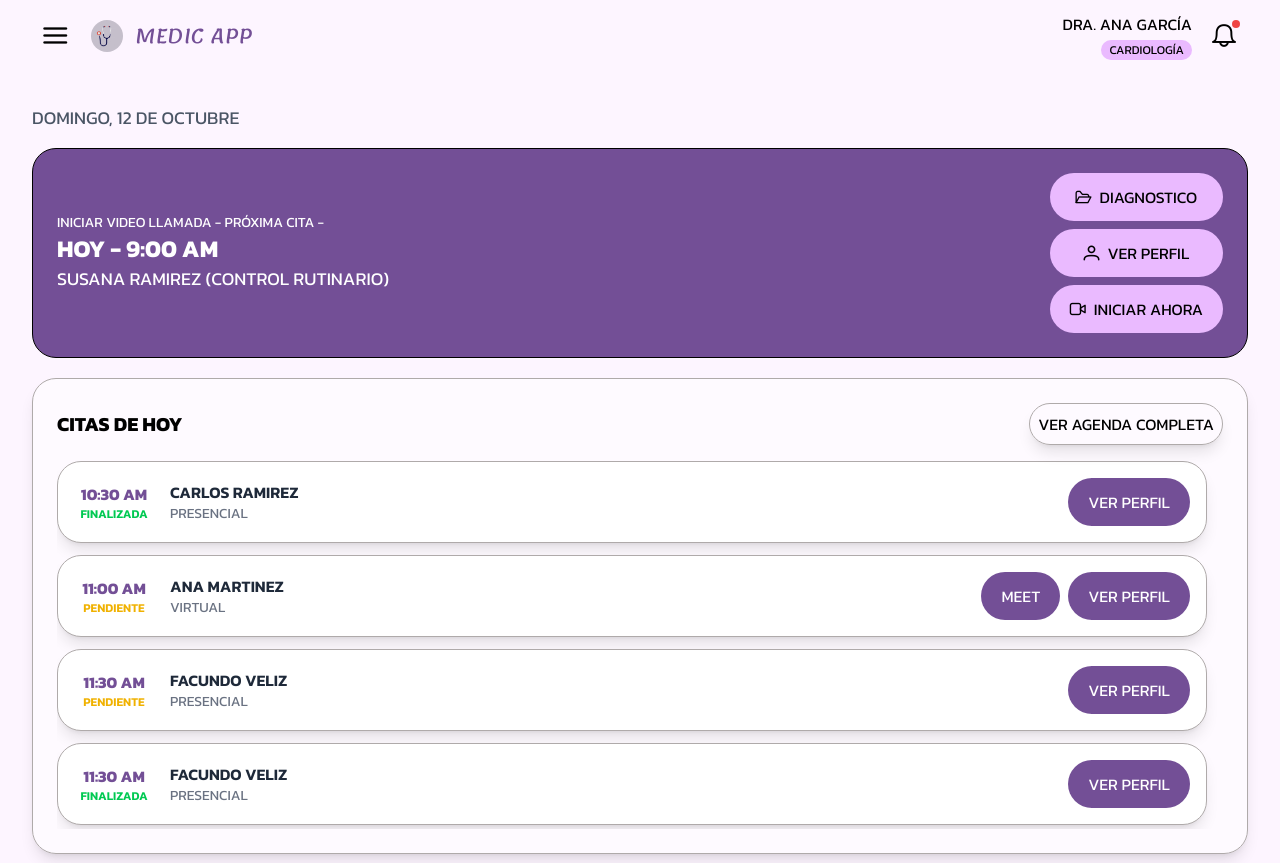
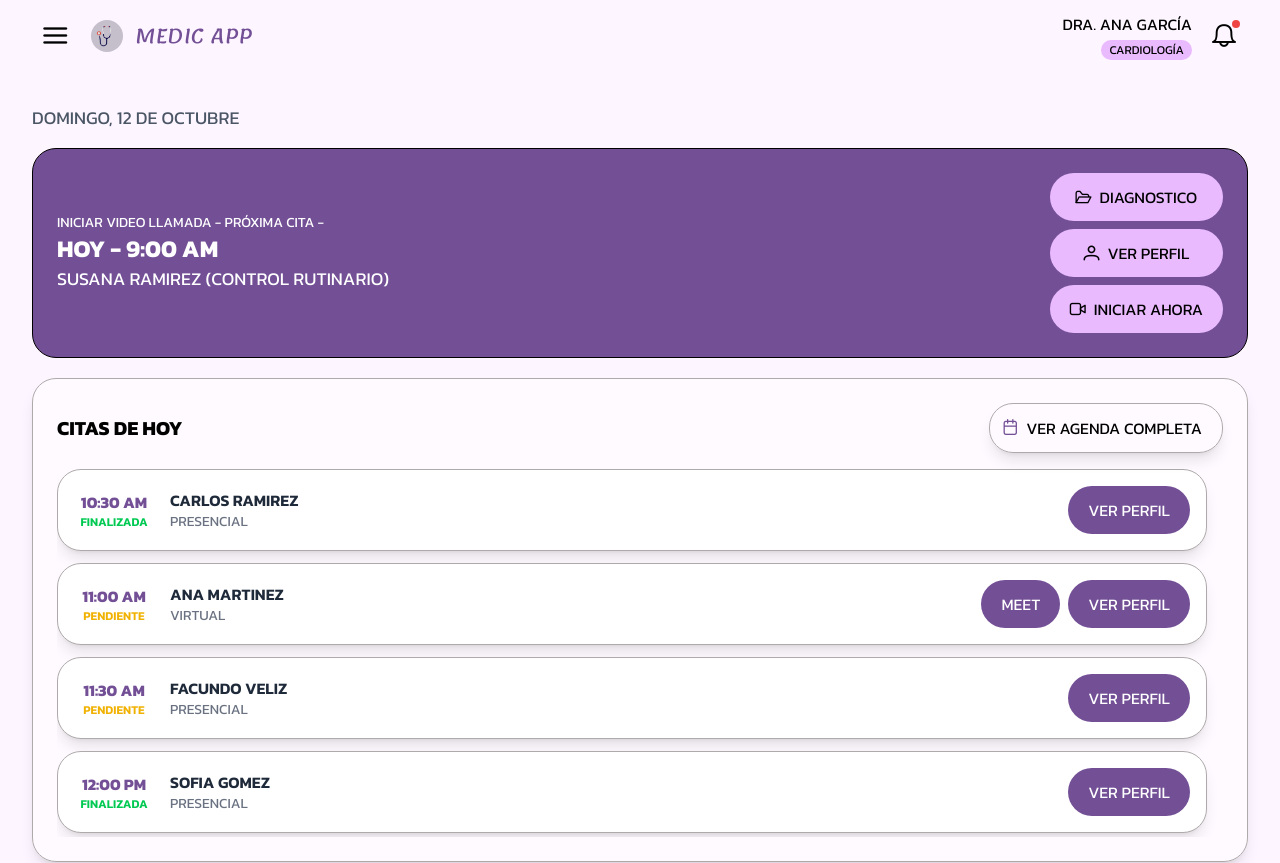
Before and after one commit to G20-NoCountry/g20-HealthTech, a React (Vite) app in the folder frontend/: page /dasboardMedico in a window 1280 px wide. Shown: the top 863 px of the page. Built offline with nearby package versions, Linux system fonts and the light colour scheme; a web font is replaced by a local one.

Commit message:
Se añade funcion a los botones de la vista del medico

```diff
--- a/frontend/src/components/DasboardMedico/AppointmentListItem.tsx
+++ b/frontend/src/components/DasboardMedico/AppointmentListItem.tsx
@@ -1,9 +1,12 @@
+import { Link } from "react-router";
+
 export interface Appointment {
   id: number;
   time: string;
   patientName: string;
   type: 'Presencial' | 'Virtual';
   status: 'Finalizada' | 'Pendiente';
+  patientId?: string;
 }
 
 interface AppointmentListItemProps {
@@ -27,12 +30,25 @@ export const AppointmentListItem = ({ appointment }: AppointmentListItemProps) =
           <p className="text-sm text-gray-500">{appointment.type}</p>
         </div>
       </div>
+
       <div className="flex gap-2 ">
         {isPending && appointment.type === 'Virtual' && (
-      <button className='bg-[#734F96] text-white rounded-full px-5 py-3 inline-block'>MEET</button>
+          <a
+            href="https://meet.google.com"
+            target="_blank"
+            rel="noopener noreferrer"
+            className='bg-[#734F96] text-white rounded-full px-5 py-3 inline-block hover:bg-[#EABAFF] transition-colors'
+          >
+            MEET
+          </a>
         )}
-      <button className='bg-[#734F96] text-white rounded-full px-5 py-3 inline-block'>VER PERFIL</button>
-      </div>
+        <Link
+          to={`/pacientes/${appointment.patientId || ''}`}
+          className='bg-[#734F96] text-white rounded-full px-5 py-3 inline-block hover:bg-[#EABAFF] transition-colors'
+        >
+          VER PERFIL
+        </Link>      </div>
     </div>
+
   );
 };
--- a/frontend/src/components/DasboardMedico/NextAppointmentCard.tsx
+++ b/frontend/src/components/DasboardMedico/NextAppointmentCard.tsx
@@ -1,14 +1,13 @@
 import { useNavigate } from "react-router";
 import { nextAppointment } from "./mockDoctorData";
 
-// Definimos la "forma" de los datos que espera este componente
 interface NextAppointment {
   patientName: string;
   reason: string;
   time: string;
   isToday: boolean;
-  meetLink?: string; // Opcional: un link para la videollamada
-  patientId?: string; // Opcional: un ID para ir al perfil
+  meetLink?: string; //  un link para la videollamada
+  patientId?: string; //  un ID para ir al perfil
 }
 
 interface NextAppointmentCardProps {
@@ -16,22 +15,16 @@ interface NextAppointmentCardProps {
 }
 
 export const NextAppointmentCard = ({ appointment }: NextAppointmentCardProps) => {
-  // 2. Usamos el hook de navegación
   const navigate = useNavigate();
-
-  // --- FUNCIONES PARA LOS BOTONES ---
-
-
   // Botón "Ver Perfil"
   const handleVerPerfil = () => {
-    // Navegamos a la ruta del perfil del paciente.
-    // El ID del paciente vendría en los datos del turno.
     if (appointment.patientId) {
       navigate(`/pacientes/${appointment.patientId}`);
     } else {
       alert('ID del paciente no encontrado.');
     }
   };
+
   return (
     <div className="bg-[#734F96]  p-6 rounded-3xl border   flex flex-col md:flex-row justify-between items-center ">
               <div className="mb-4 md:mb-0 text-white">
--- a/frontend/src/components/DasboardMedico/StatCard.tsx
+++ b/frontend/src/components/DasboardMedico/StatCard.tsx
@@ -6,10 +6,10 @@ interface StatCardProps {
 
 export const StatCard = ({ icon, value, label }: StatCardProps) => {
   return (
-    <div className="bg-white p-4 rounded-3xl border shadow-lg border-[#AFAAAA] flex items-center gap-4">
+     <div className="bg-white p-4 rounded-3xl border shadow-lg border-[#AFAAAA] flex items-center gap-4">
       <i className={`${icon} text-3xl text-[#734F96]`}></i>
       <div>
-        <p className="text-2xl font-bold text-gray-800">{value}</p>
+        <p className="text-2xl font-bold">{value}</p>
         <p className="text-xs text-gray-500 uppercase font-semibold">{label}</p>
       </div>
     </div>
--- a/frontend/src/components/DasboardMedico/mockDoctorData.ts
+++ b/frontend/src/components/DasboardMedico/mockDoctorData.ts
@@ -1,5 +1,4 @@
 import type { Appointment } from './AppointmentListItem';
-
 
 export const doctorInfo = {
   name: 'Dra. Ana García',
@@ -12,17 +11,17 @@ export const nextAppointment = {
   reason: 'Control rutinario',
   time: '9:00 AM',
   isToday: true,
+  patientId: 'p008',
 };
 
 export const todayAppointments: Appointment[] = [
-  { id: 1, time: '10:30 AM', patientName: 'Carlos Ramirez', type: 'Presencial', status: 'Finalizada' },
-  { id: 2, time: '11:00 AM', patientName: 'Ana Martinez', type: 'Virtual', status: 'Pendiente' },
-  { id: 3, time: '11:30 AM', patientName: 'Facundo Veliz', type: 'Presencial', status: 'Pendiente' },
-  { id: 3, time: '11:30 AM', patientName: 'Facundo Veliz', type: 'Presencial', status: 'Finalizada' },
-  { id: 3, time: '11:30 AM', patientName: 'Facundo Veliz', type: 'Virtual', status: 'Pendiente' },
-  { id: 3, time: '11:30 AM', patientName: 'Facundo Veliz', type: 'Presencial', status: 'Pendiente' },
-  { id: 3, time: '11:30 AM', patientName: 'Facundo Veliz', type: 'Virtual', status: 'Pendiente' },
-
+  { id: 1, time: '10:30 AM', patientName: 'Carlos Ramirez', type: 'Presencial', status: 'Finalizada', patientId: 'p001' },
+  { id: 2, time: '11:00 AM', patientName: 'Ana Martinez', type: 'Virtual', status: 'Pendiente', patientId: 'p002' },
+  { id: 3, time: '11:30 AM', patientName: 'Facundo Veliz', type: 'Presencial', status: 'Pendiente', patientId: 'p003' },
+  { id: 4, time: '12:00 PM', patientName: 'Sofia Gomez', type: 'Presencial', status: 'Finalizada', patientId: 'p004' },
+  { id: 5, time: '12:30 PM', patientName: 'Luis Castro', type: 'Virtual', status: 'Pendiente', patientId: 'p005' },
+  { id: 6, time: '1:00 PM', patientName: 'Marta Diaz', type: 'Presencial', status: 'Pendiente', patientId: 'p006' },
+  { id: 7, time: '1:30 PM', patientName: 'Jorge Núñez', type: 'Virtual', status: 'Pendiente', patientId: 'p007' },
 ];
 
 export const stats = [
--- a/frontend/src/pages/DoctorDashboardPage.tsx
+++ b/frontend/src/pages/DoctorDashboardPage.tsx
@@ -1,3 +1,4 @@
+import { Link } from 'react-router';
 import { AppointmentListItem } from '../components/DasboardMedico/AppointmentListItem';
 import { nextAppointment, stats, todayAppointments } from '../components/DasboardMedico/mockDoctorData';
 import { NextAppointmentCard } from '../components/DasboardMedico/NextAppointmentCard';
@@ -20,7 +21,15 @@ export const DoctorDashboardPage = () => {
         <div className="bg-white/50 p-6 mt-5 rounded-3xl border shadow-lg border-[#AFAAAA] mb-8">
           <div className="flex justify-between items-center mb-4">
             <h3 className="text-xl font-bold ">CITAS DE HOY</h3>
-          <button className="rounded-3xl border shadow-lg border-[#AFAAAA] p-2 ">VER AGENDA COMPLETA</button>
+
+          <Link
+              to="/" //AGREGAR RUTA DE AGENDA COMPLETA CUANDO ESTE LISTA
+              className="rounded-3xl border shadow-lg border-[#AFAAAA] p-3 hover:bg-gray-200 transition-colors"
+            >
+              <i className="pi pi-calendar text-[#734F96]"></i>
+              <span className="p-2">VER AGENDA COMPLETA</span>
+            </Link>
+
           </div>
           <div className="max-h-[23rem] overflow-y-auto pr-4 custom-scrollbar">
             <div className="space-y-3">
```
